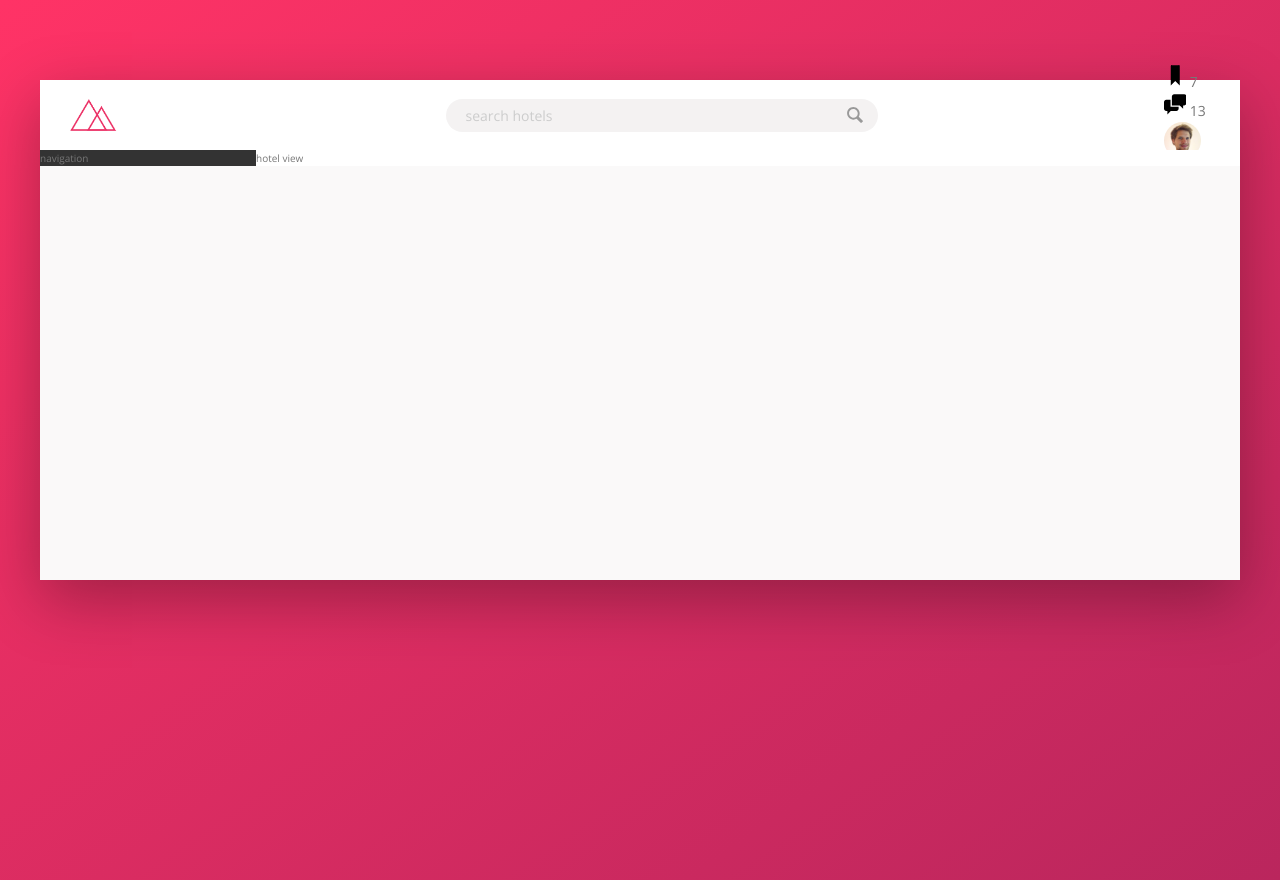
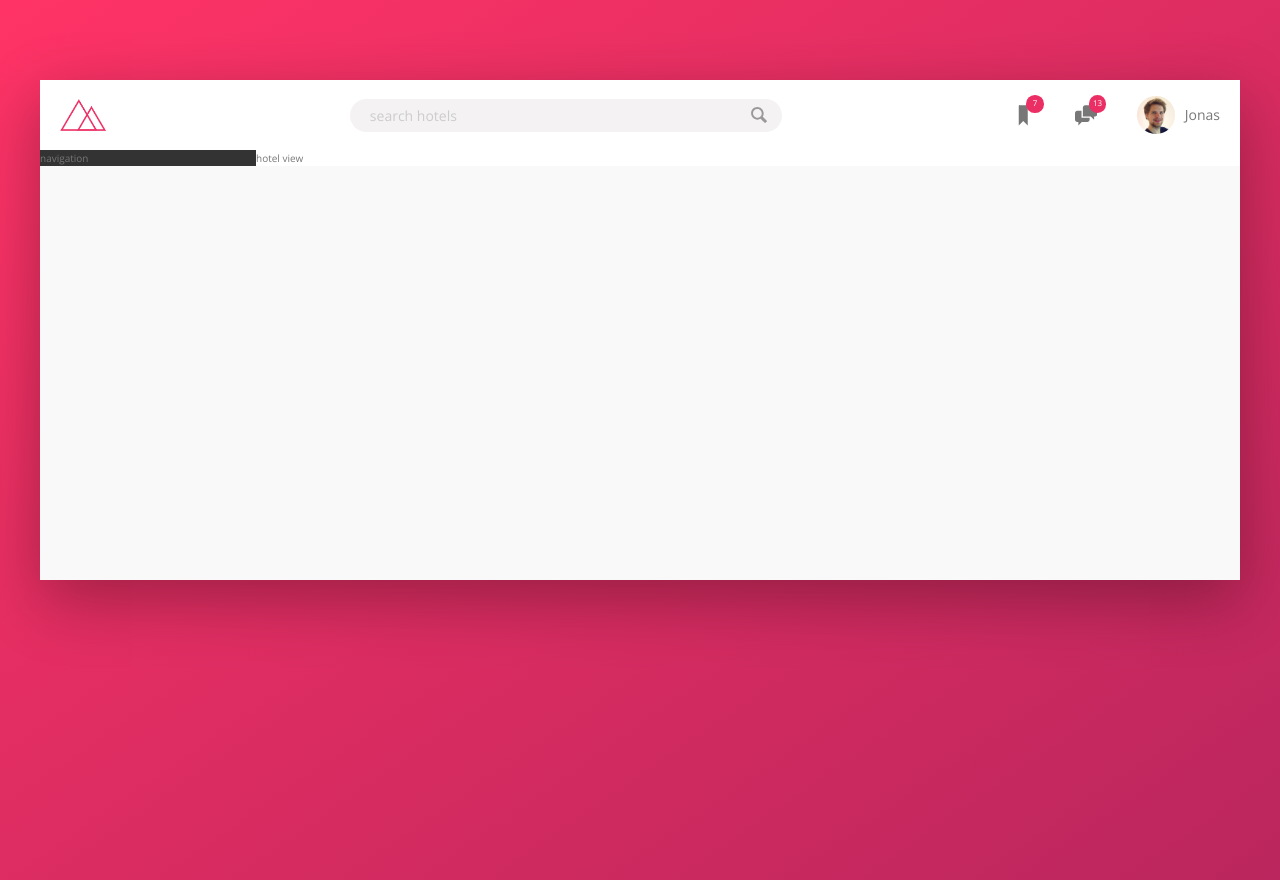
Before and after one commit to sarahrileydev/trillo, a website: page index.html in a window 1280 px wide. Drawn offline with nearby package versions, Linux system fonts and the light colour scheme.

Commit message:
header part 3 complete

```diff
--- a/sass/_components.scss
+++ b/sass/_components.scss
@@ -3,7 +3,7 @@
 
 .logo {
     height: 3.25rem;
-    margin: 3rem;
+    margin: 2rem;
 }
 
 ////////////////////////////////////////////
@@ -66,29 +66,55 @@
 /////////////////////////////////////////////////
 // USER NAVIGATION
 .user-nav {
-    // &__icon-box {
+    display: flex;
+    align-items: center;
+    align-self: stretch;
 
-    // }
+    & > * {
+        padding: 0 2rem;
+        cursor: pointer;
+        height: 100%;
+        display: flex;
+        align-items: center;
+    }
+
+    & > *:hover {
+        background-color: var(--color-grey-light-2);
+
+    }
+
+    &__icon-box {
+        position: relative;
+    }
 
     &__icon {
         height: 2.25rem;
         width: 2.25rem;
+        fill: var(--color-grey-dark-2);
+
     }
 
-    // &__notification {
+    &__notification {
+        font-size: .8rem;
+        height: 1.75rem;
+        width: 1.75rem;
+        border-radius: 50%;
+        background-color: var(--color-primary);
+        color: #fff;
+        position: absolute;
+        top: 1.5rem;
+        right: 1.1rem;
 
-    // }
+        display: flex;
+        justify-content: center;
+        align-items: center;
+    }
 
-    // &__user {
-
-    // }
 
     &__user-photo {
         height: 3.75rem;
         border-radius: 50%;
+        margin-right: 1rem;
     }
 
-    // &__user-name {
-
-    // }
 }
```
Also changed, not shown: css/style.css.
